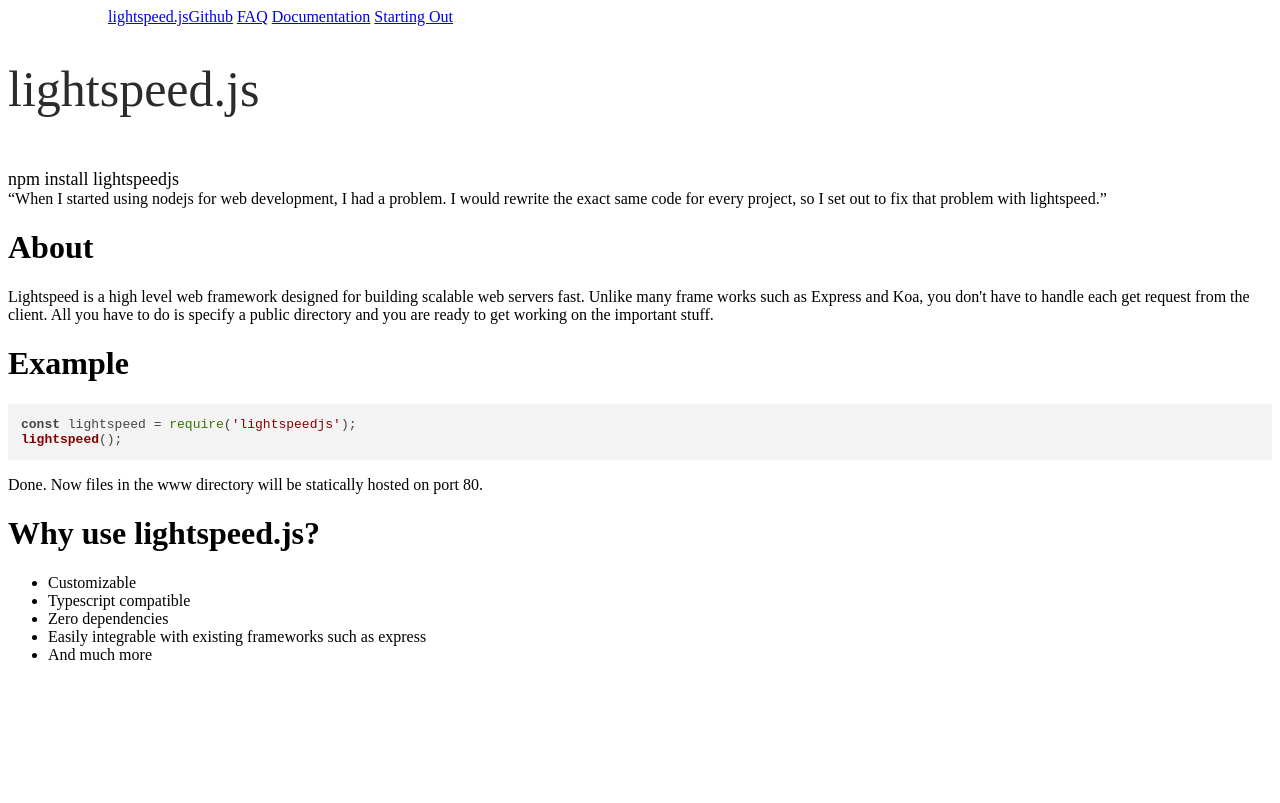
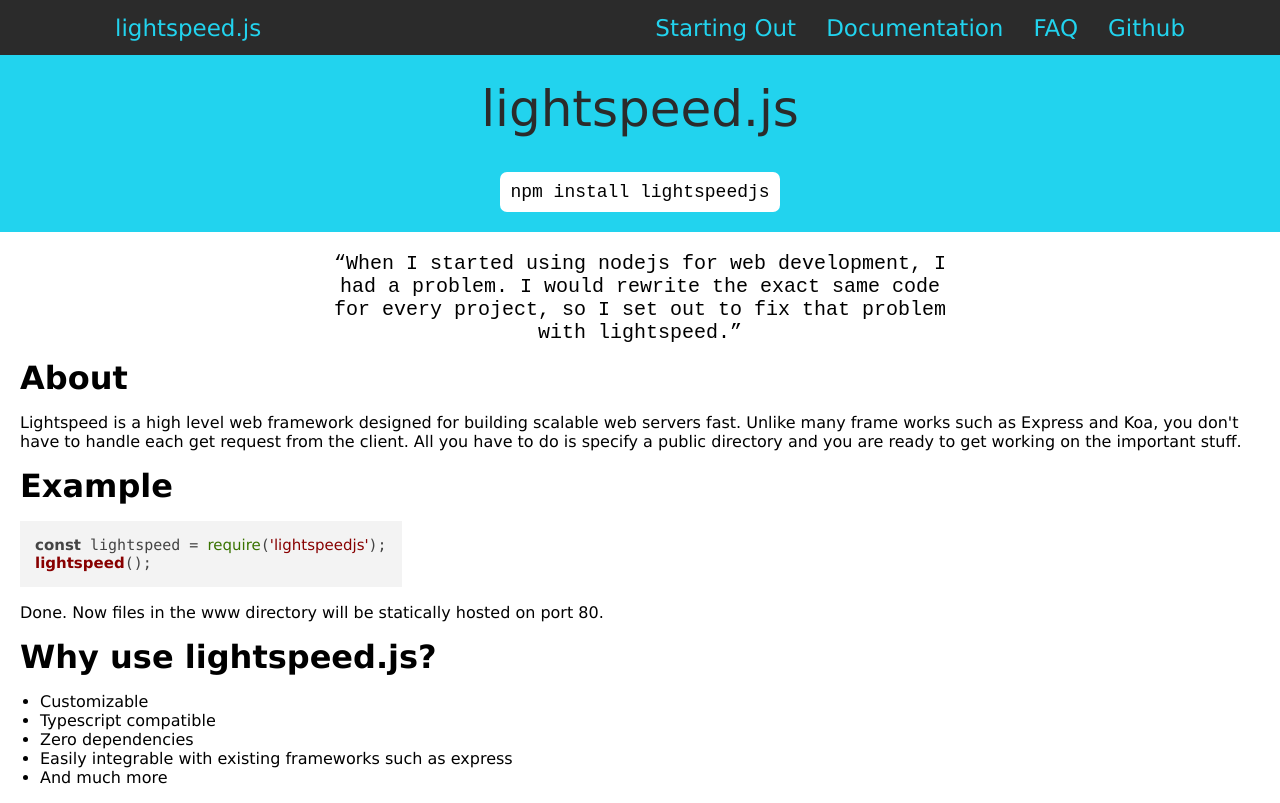
Before and after one commit to LightningWB/lightspeed.js-site, a plain HTML site: page docs/index.html in a window 1280 px wide. Drawn offline with nearby package versions, Linux system fonts and the light colour scheme; the site is published under a folder, as on GitHub Pages, so addresses that start at the root find nothing.

Commit message:
changed build to be better with links

```diff
--- a/docs/index.html
+++ b/docs/index.html
@@ -4,8 +4,8 @@
 		<title>lightspeed.js</title>
 		<link rel="stylesheet" href="//cdnjs.cloudflare.com/ajax/libs/highlight.js/10.6.0/styles/default.min.css">
 		<!-- my styles -->
-		<link rel="stylesheet" href="/styles/global.css">
-		<link rel="stylesheet" href="/styles/navbar.css">
+		<link rel="stylesheet" href="styles/global.css">
+		<link rel="stylesheet" href="styles/navbar.css">
 	</head>
 	<body>
 		<div id="navbar">
@@ -13,9 +13,9 @@
 				lightspeed.js
 			</a>
 			<a href="https://github.com/LightningWB/lightspeed.js" class="navBarItem">Github</a>
-			<a href="/faq.html" class="navBarItem">FAQ</a>
-			<a href="/documentation.html" class="navBarItem">Documentation</a>
-			<a href="/starting_out.html" class="navBarItem">Starting Out</a>
+			<a href="faq.html" class="navBarItem">FAQ</a>
+			<a href="documentation.html" class="navBarItem">Documentation</a>
+			<a href="starting_out.html" class="navBarItem">Starting Out</a>
 		</div>
 		<div id="main">
 <div id="mainMessage">
--- a/index.ts
+++ b/index.ts
@@ -1,3 +1,3 @@
 // use this to see the documentation in a browser easily
 import * as lightspeed from "lightspeedjs";
-lightspeed({pagesLocation:'./pages/', staticPage:false});
+lightspeed({pagesLocation:'./docs/', staticPage:false});
```
Also changed, not shown: docs/documentation.html (+5 -5 lines), docs/faq.html (+6 -6 lines), docs/parser.html (+5 -5 lines), docs/plugin.html (+5 -5 lines), docs/starting_out.html (+5 -5 lines), docs/subdomain.html (+5 -5 lines).
